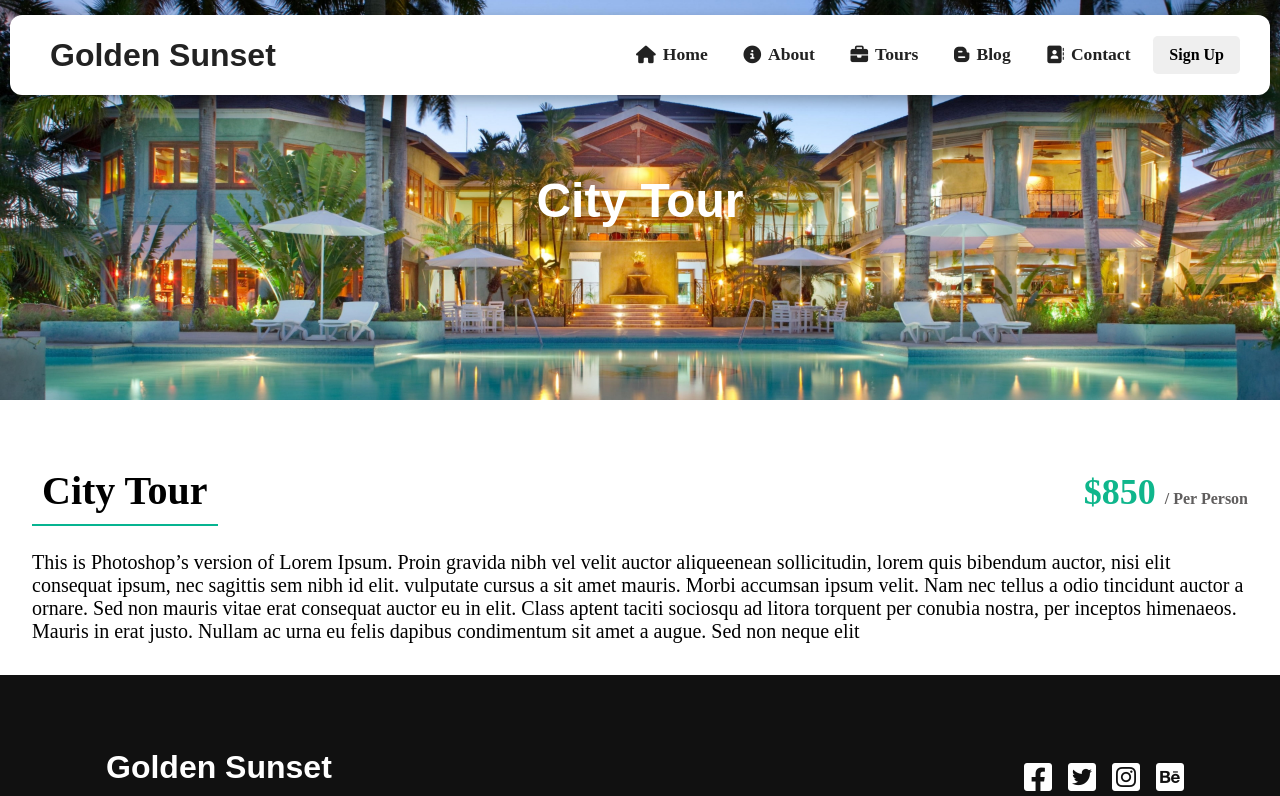
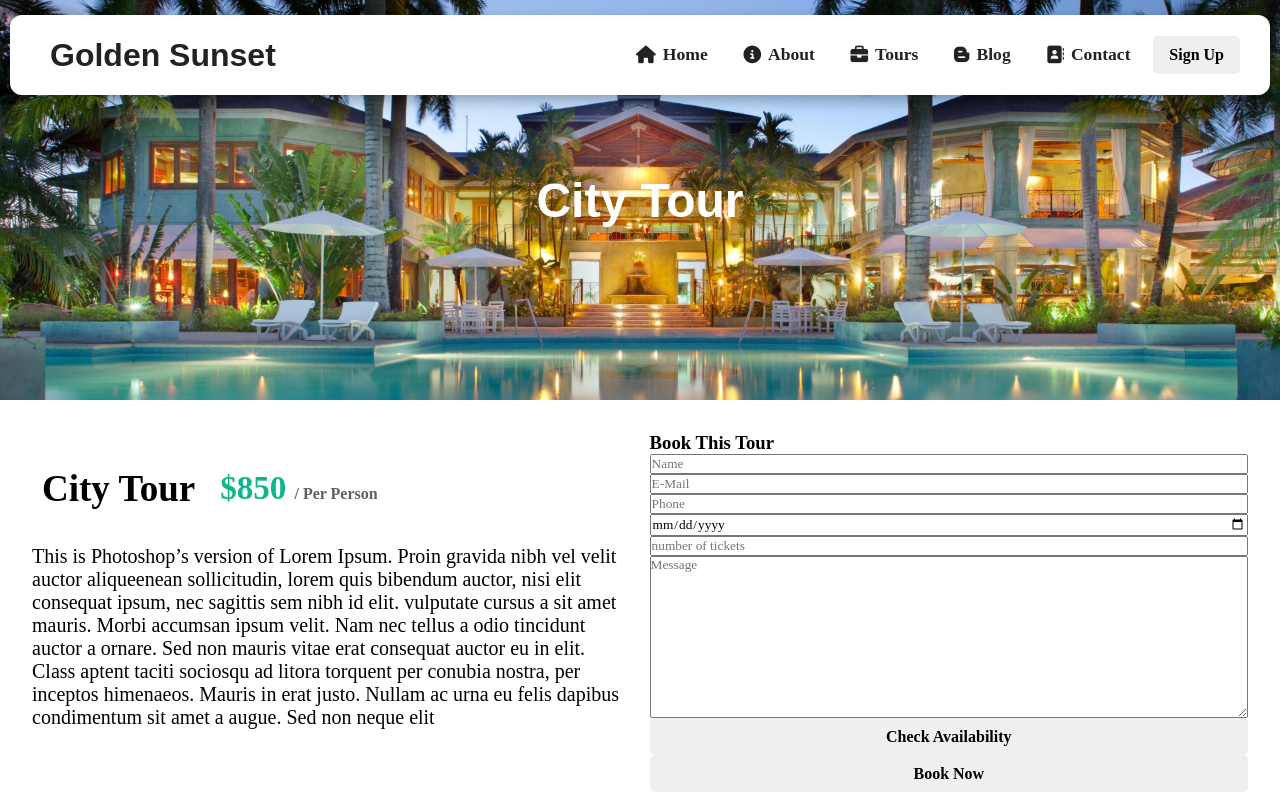
Before and after one commit to Abdirino/sunset-travel-website, a React (Create React App) app: page /tourDetails in a window 1280 px wide. Shown: the top 796 px of the page. Built offline with nearby package versions, Linux system fonts and the light colour scheme; a web font is replaced by a local one.

Commit message:
commence

```diff
--- a/src/components/DSearch/DSearch.jsx
+++ b/src/components/DSearch/DSearch.jsx
@@ -6,7 +6,7 @@ const DSearch = () => {
     <>
         <div className="d-search">
             <input type="text" placeholder='Where to?' />
-            <input type="text" placeholder='Month?' />
+            <input type="date" placeholder='Month?' />
             <input type="text" placeholder='Trip type?' />
             <button className='s-btn'>Search</button>
         </div>
--- a/src/routes/TourDetails/TourDetails.jsx
+++ b/src/routes/TourDetails/TourDetails.jsx
@@ -1,5 +1,5 @@
 import React from "react";
-import './tourDetails.css'
+import "./tourDetails.css";
 import Navbar from "../../components/Navbar";
 import Hero from "../../components/Hero";
 import TourDetailsIMG from "../../images/tourdetailsimg.jpg";
@@ -9,13 +9,10 @@ const TourDetails = () => {
   return (
     <>
       <Navbar />
-      <Hero
-        cName="hero-mid"
-        heroImage={TourDetailsIMG}
-        title="City Tour"
-      />
+      <Hero cName="hero-mid" heroImage={TourDetailsIMG} title="City Tour" />
       <div className="tour-details">
         <div className="t-details">
+          <div className="t-detail">
             <div className="t-name">
               <h1>City Tour</h1>
               <h2>
@@ -25,17 +22,28 @@ const TourDetails = () => {
             <p>
               This is Photoshop’s version of Lorem Ipsum. Proin gravida nibh vel
               velit auctor aliqueenean sollicitudin, lorem quis bibendum auctor,
-            nisi elit consequat ipsum, nec sagittis sem nibh id elit. vulputate
-            cursus a sit amet mauris. Morbi accumsan ipsum velit. Nam nec tellus
-            a odio tincidunt auctor a ornare. Sed non mauris vitae erat
-            consequat auctor eu in elit. Class aptent taciti sociosqu ad litora
-            torquent per conubia nostra, per inceptos himenaeos. Mauris in erat
-            justo. Nullam ac urna eu felis dapibus condimentum sit amet a augue.
-            Sed non neque elit
+              nisi elit consequat ipsum, nec sagittis sem nibh id elit.
+              vulputate cursus a sit amet mauris. Morbi accumsan ipsum velit.
+              Nam nec tellus a odio tincidunt auctor a ornare. Sed non mauris
+              vitae erat consequat auctor eu in elit. Class aptent taciti
+              sociosqu ad litora torquent per conubia nostra, per inceptos
+              himenaeos. Mauris in erat justo. Nullam ac urna eu felis dapibus
+              condimentum sit amet a augue. Sed non neque elit
             </p>
             <div className="t-date"></div>
           </div>
-        <div className="t-form"></div>
+          <div className="t-form">
+            <h3>Book This Tour</h3>
+            <input type="text" placeholder="Name" />
+            <input type="email" placeholder="E-Mail" />
+            <input type="number" placeholder="Phone" />
+            <input type="date" placeholder="dd-mm-yyyy" />
+            <input type="text" placeholder="number of tickets" />
+            <textarea name="" id="" cols="20" rows="10" placeholder="Message"></textarea>
+            <button>Check Availability</button>
+            <button>Book Now</button>
+          </div>
+        </div>
       </div>
       <Footer />
     </>
--- a/src/routes/TourDetails/tourDetails.css
+++ b/src/routes/TourDetails/tourDetails.css
@@ -1,25 +1,33 @@
 .tour-details{
     display: flex;
-    flex-direction: column;
+    flex-direction: row;
     align-items: center;
     justify-content: center;
     padding: 2rem;
     text-align: start;
 }
+.t-details{
+    display: flex;
+    gap: 1.2rem;
+}
+.t-details .t-detail{
+    display: flex;
+    flex-direction: column;
+    flex: 1 1 450px;
+}
 .t-details .t-name{
     display: flex;
     align-items: center;
-    justify-content: space-between;
+    gap: 15px;
     padding: 25px 0;
 }
 .t-name h1{
-    font-size: 40px;
-    border-bottom: 2px solid rgb(7, 180, 145);
+    font-size: 37px;
     font-weight: bold;
 }
 .t-name h2{
     color: rgb(15, 182, 140);
-    font-size: 36px;
+    font-size: 33px;
 }
 .t-name h2 span{
     color: rgb(96, 94, 94);
@@ -28,3 +36,9 @@
 .t-details p{
     font-size: 20px;
 }
+
+.t-details .t-form{
+    display: flex;
+    flex-direction: column;
+    flex: 1 1 450px;
+}
```
Lines whose indentation alone changed are shown as unchanged.
